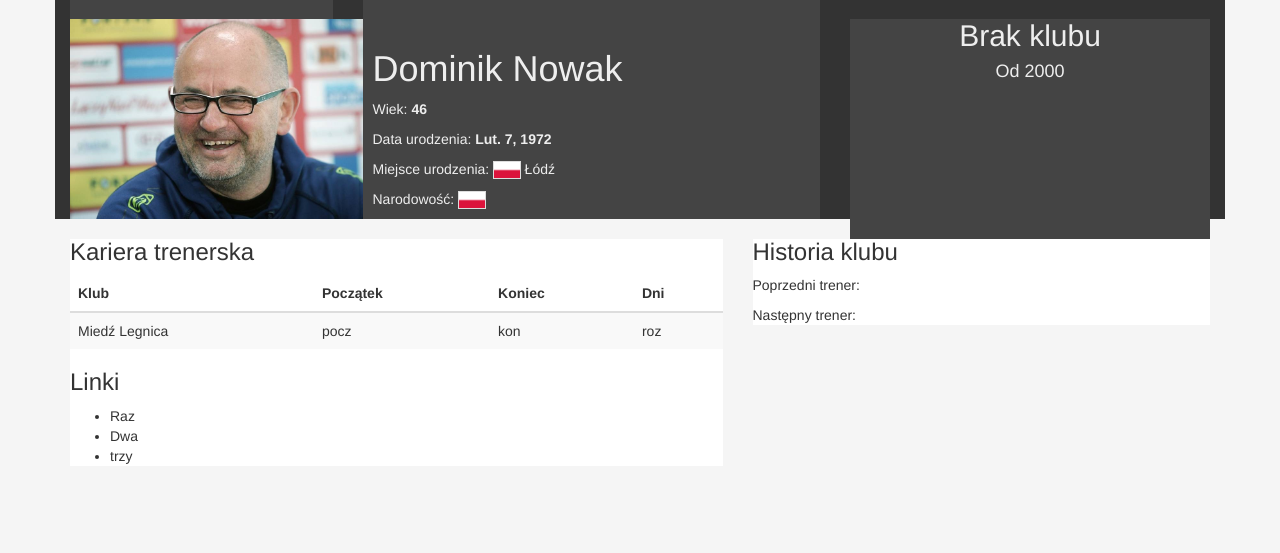
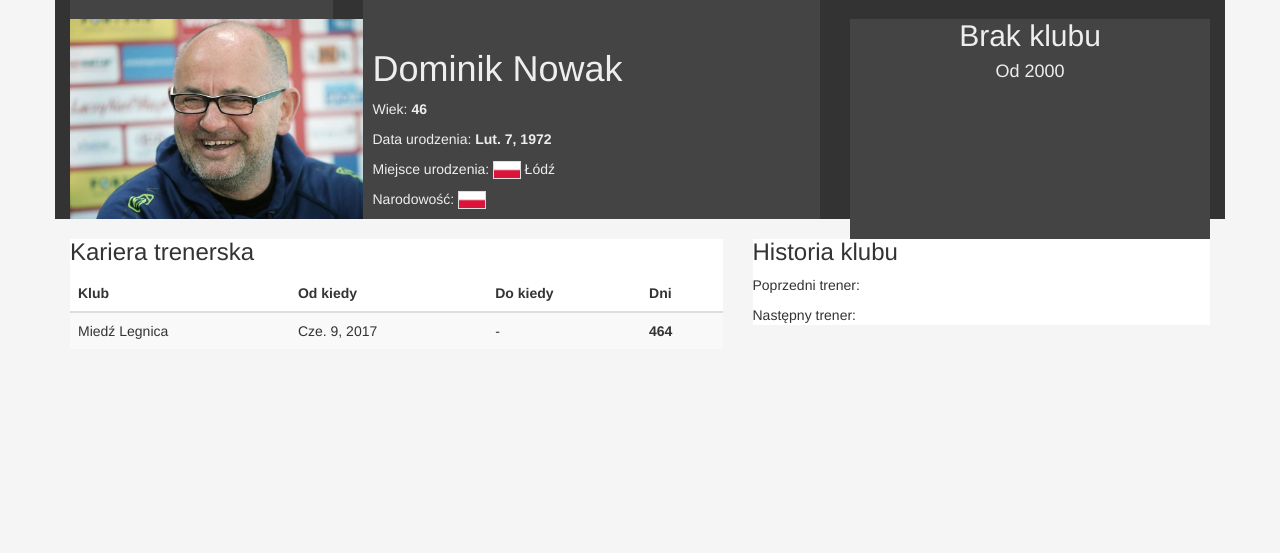
Before and after one commit to jakubkotlorz/czaspracytrenera, a Django app: page /m/9/ in a window 1280 px wide. Shown: the part 71-624 px from the top of the page. Run offline with Django 3.2, Linux system fonts and the light colour scheme; data comes from the database, SQL or seed files in the repository; some libraries are stand-ins or nearby versions.

Commit message:
* Profile View displays now full history of a manager

```diff
--- a/managers/templates/managers/profile.html
+++ b/managers/templates/managers/profile.html
@@ -55,14 +55,14 @@
           <h3>Kariera trenerska</h3>
           {% if history %}
             <table class="table table-striped">
-              <thead><tr><th>Klub</th><th>Początek</th><th>Koniec</th><th>Dni</th></tr></thead>
+              <thead><tr><th>Klub</th><th>Od kiedy</th><th>Do kiedy</th><th>Dni</th></tr></thead>
               <tbody>
-            {% for entry in history %}
+            {% for club in history %}
               <tr>
-                <td>{{ entry.team.name_full }}</td>
-                <td>pocz</td>
-                <td>kon</td>
-                <td>roz</td>
+                <td>{{ club.team.name_full }}</td>
+                <td>{{ club.date_start }}</td>
+                <td>{% if club.date_finish %}{{ club.date_finish }}{% else %} - {% endif %}</td>
+                <td><b>{{ club.days }}</b></td>
               </tr>
             {% endfor %}
               </tbody>
@@ -71,6 +71,7 @@
             <p>Brak wpisów!</p>
           {% endif %}
         </div>
+        {% if links %}
         <div class="profile-links">
           <h3>Linki</h3>
           <ul>
@@ -79,6 +80,7 @@
             <li>trzy</li>
           </ul>
         </div>
+        {% endif %}
       </div>
   </div>
   <div class="col-md-5">
--- a/managers/views.py
+++ b/managers/views.py
@@ -25,6 +25,8 @@ def profile(request, manager_id):
     country = get_object_or_404(Country, pk=person.country_id)
     city = get_object_or_404(City, pk=person.city_birth_id)
     history = Employment.objects.filter(manager=manager_id)
+    for job in history:
+        job.days = (date.today() - date(year=job.date_start.year, month=job.date_start.month, day=job.date_start.day)).days
     context = { 'person': person, 'nationality': country, 'history': history, 'city': city, 'age': age }
     return render(request, 'managers/profile.html', context)
 
```
Lines whose indentation alone changed are shown as unchanged.
